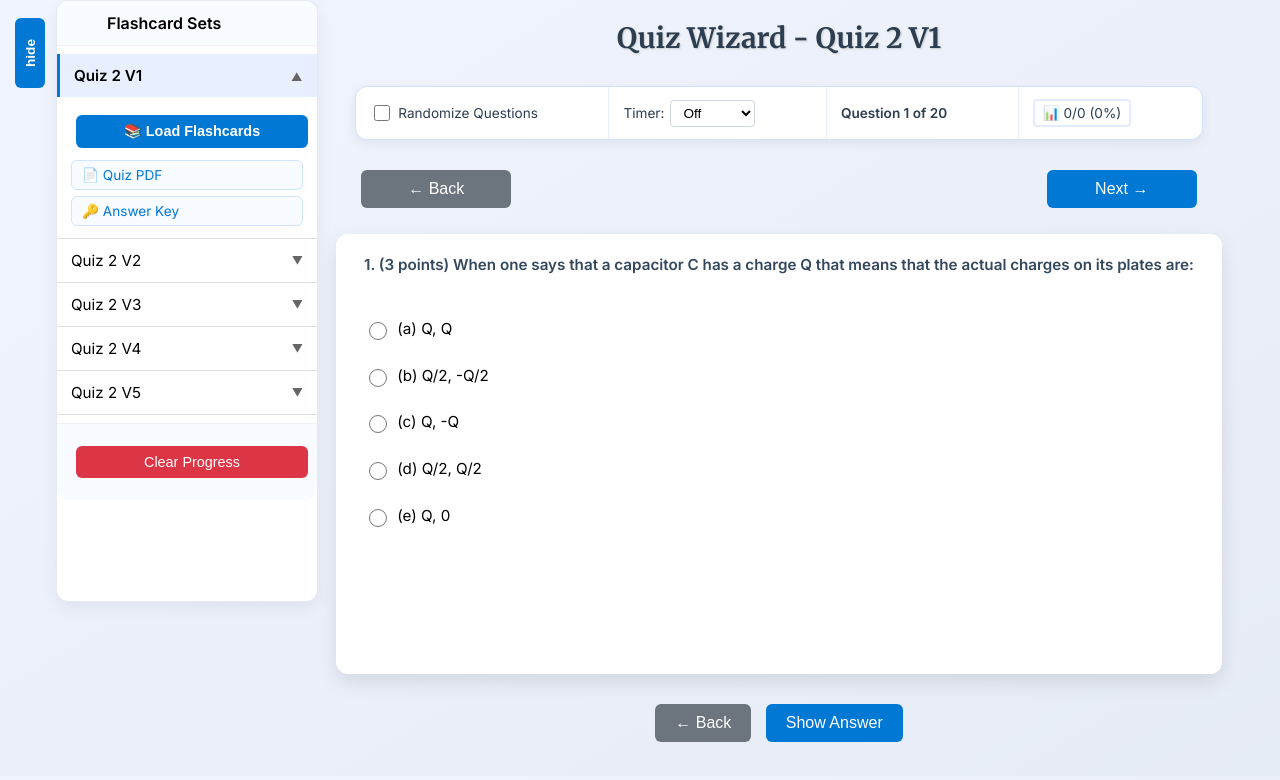
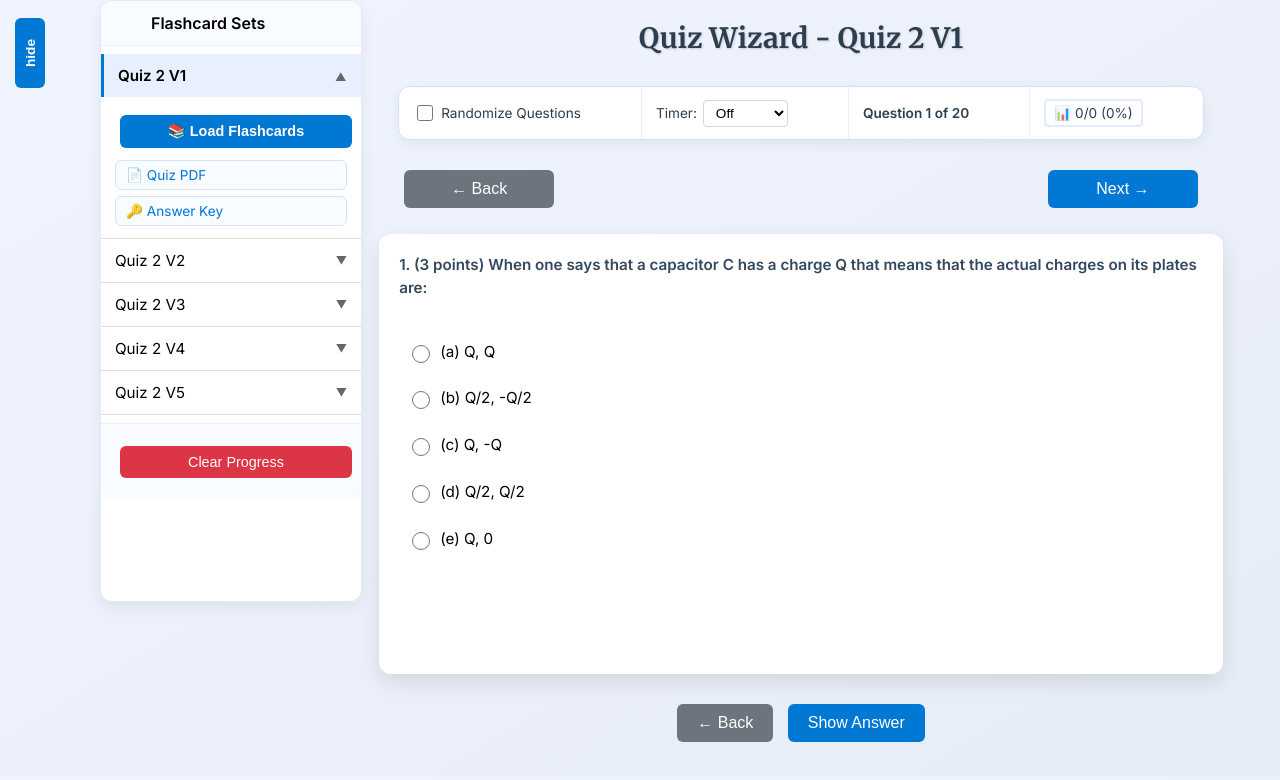
Before and after one commit to mando1967/engineering-flashcards, a plain HTML site: page index.html in a window 1280 px wide. Drawn offline with nearby package versions, Linux system fonts and the light colour scheme.

Commit message:
Improve scrollbar width for mobile and prevent GUI overlap with toggle button

```diff
--- a/style.css
+++ b/style.css
@@ -51,7 +51,7 @@ h1 {
   gap: 16px;
   width: 100%;
   max-width: 1200px;
-  padding: 0 16px 24px;
+  padding: 0 16px 24px 60px;
   box-sizing: border-box;
 }
 
@@ -63,6 +63,32 @@ h1 {
   border: 1px solid #e5e9f2;
   border-radius: 12px;
   box-shadow: 0 6px 16px rgba(0,0,0,0.06);
+}
+
+/* Wider scrollbar for sidebar */
+#sidebar::-webkit-scrollbar {
+  width: 16px;
+}
+
+#sidebar::-webkit-scrollbar-track {
+  background: #f1f1f1;
+  border-radius: 10px;
+}
+
+#sidebar::-webkit-scrollbar-thumb {
+  background: #888;
+  border-radius: 10px;
+  border: 3px solid #f1f1f1;
+}
+
+#sidebar::-webkit-scrollbar-thumb:hover {
+  background: #555;
+}
+
+/* Firefox scrollbar styling */
+#sidebar {
+  scrollbar-width: thick;
+  scrollbar-color: #888 #f1f1f1;
 }
 
 .sidebar-header {
```
